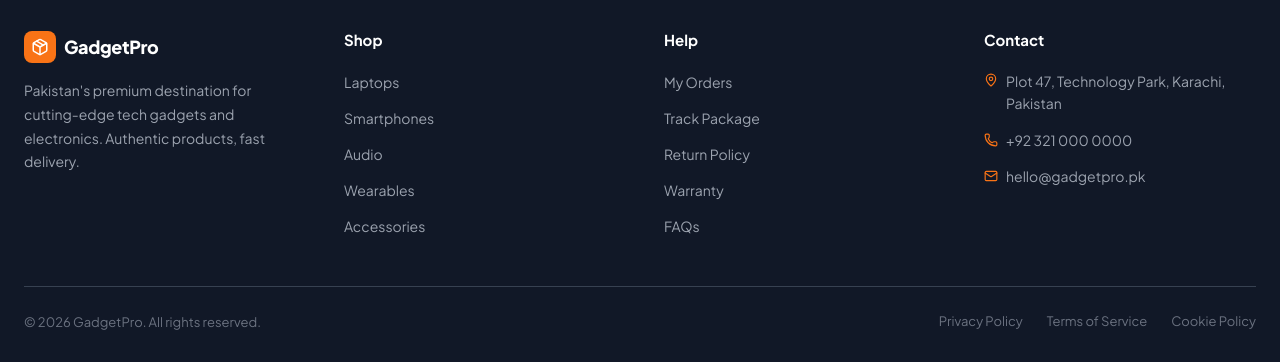
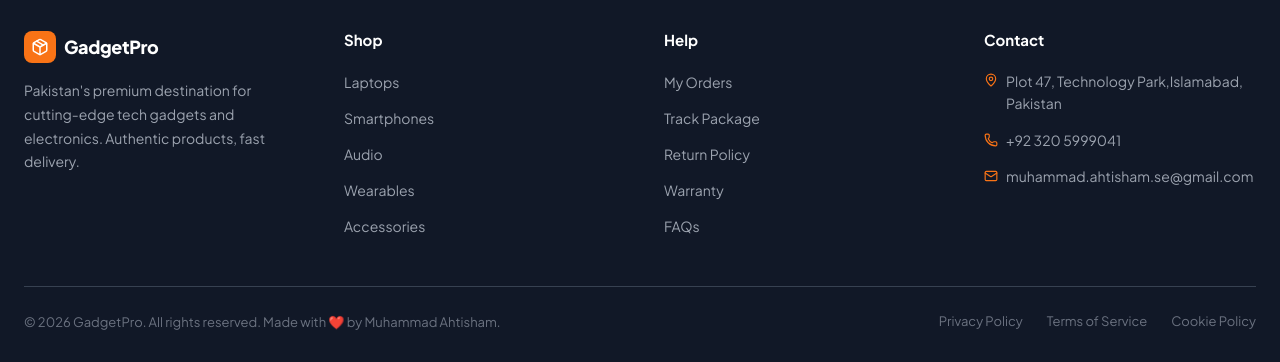
Before and after one commit to Ahtisham992/GadgetPro, a React app in the folder frontend/: page / in a window 1280 px wide. Shown: the part 1452-1814 px from the top of the page. Built offline with nearby package versions, Linux system fonts and the light colour scheme; no server answers; the HTML template or start-up script is replaced by a standard one.

Commit message:
updated address and email

```diff
--- a/frontend/src/components/Footer.jsx
+++ b/frontend/src/components/Footer.jsx
@@ -56,15 +56,15 @@ const Footer = () => {
             <ul style={{ display: 'flex', flexDirection: 'column', gap: '0.875rem' }}>
               <li style={{ display: 'flex', alignItems: 'flex-start', gap: '0.5rem', color: '#9CA3AF', fontSize: '0.875rem' }}>
                 <MapPin size={14} style={{ marginTop: '3px', flexShrink: 0, color: 'var(--color-primary)' }} />
-                Plot 47, Technology Park, Karachi, Pakistan
+                Plot 47, Technology Park,Islamabad, Pakistan
               </li>
               <li style={{ display: 'flex', alignItems: 'center', gap: '0.5rem', color: '#9CA3AF', fontSize: '0.875rem' }}>
                 <Phone size={14} style={{ flexShrink: 0, color: 'var(--color-primary)' }} />
-                +92 321 000 0000
+                +92 320 5999041
               </li>
               <li style={{ display: 'flex', alignItems: 'center', gap: '0.5rem', color: '#9CA3AF', fontSize: '0.875rem' }}>
                 <Mail size={14} style={{ flexShrink: 0, color: 'var(--color-primary)' }} />
-                hello@gadgetpro.pk
+                muhammad.ahtisham.se@gmail.com
               </li>
             </ul>
           </div>
@@ -73,7 +73,7 @@ const Footer = () => {
         {/* Bottom bar */}
         <div style={{ borderTop: '1px solid #374151', paddingTop: '1.5rem', display: 'flex', justifyContent: 'space-between', alignItems: 'center', flexWrap: 'wrap', gap: '1rem' }}>
           <p style={{ color: '#6B7280', fontSize: '0.8125rem', margin: 0 }}>
-            © {new Date().getFullYear()} GadgetPro. All rights reserved.
+            © {new Date().getFullYear()} GadgetPro. All rights reserved. Made with ❤️ by Muhammad Ahtisham.
           </p>
           <div style={{ display: 'flex', gap: '1.5rem' }}>
             {['Privacy Policy', 'Terms of Service', 'Cookie Policy'].map(item => (
```
